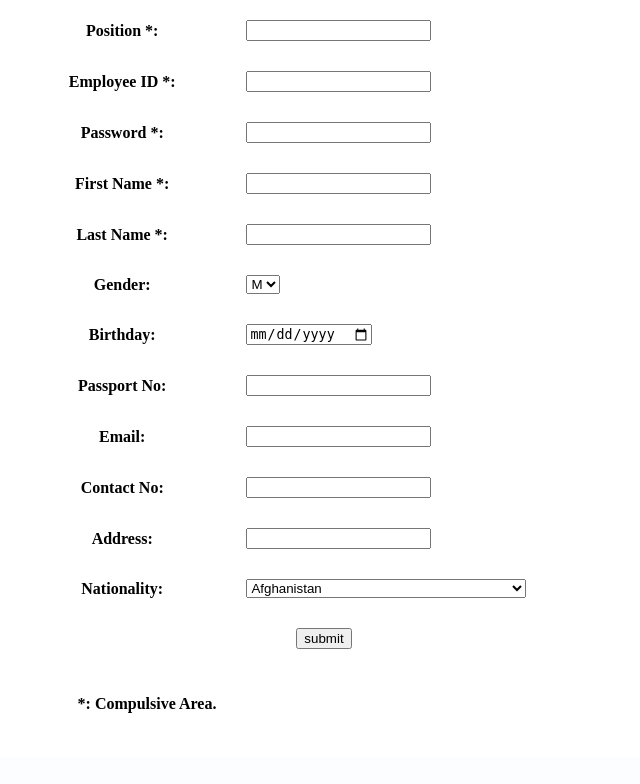
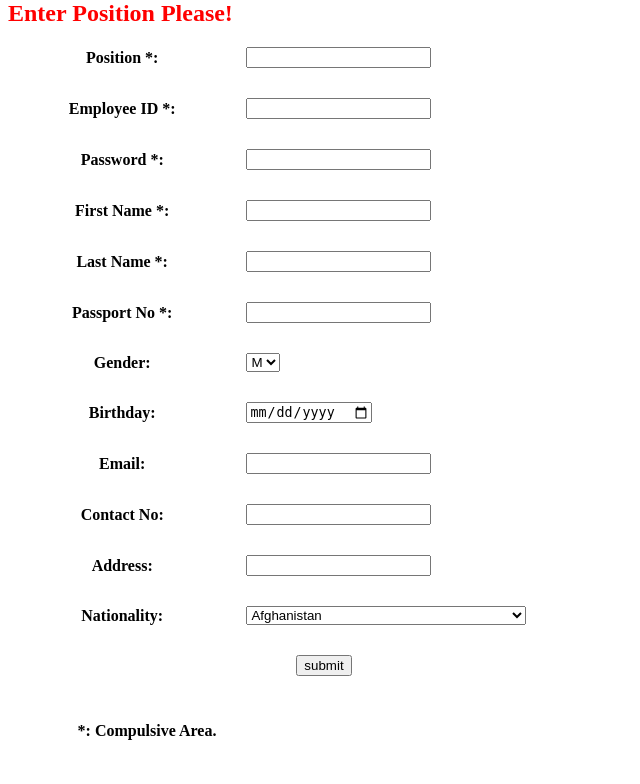
Before and after one commit to BaiXF/CS2102, a PHP site: page /admin/new_user.php in a window 1280 px wide. Shown: the part 118-902 px from the top of the page, without its empty margins (0-640 px from the left). Before the commit the page ends 831 px from the top, so only its background shows below. Run offline with PHP 8.4, Linux system fonts and the light colour scheme; data that the repository does not hold is empty.

Commit message:
settled foreign key cnstrt

```diff
--- a/admin/index_admin.php
+++ b/admin/index_admin.php
@@ -1,7 +1,7 @@
 <?php
-session_start();
+// session_start();
 
-if ($_POST['username']){
+if (isset($_POST['username'])){
 
 	$user = 'root';
 	$pass = '';
--- a/admin/manage_users.php
+++ b/admin/manage_users.php
@@ -1,7 +1,7 @@
 <?php
-session_start();
+// session_start();
 
-	if(isset($_SESSION['username'])){
+	// if(isset($_SESSION['username'])){
 
 	    if (isset($_POST['query'])){
 
@@ -21,7 +21,7 @@ session_start();
   		else{
     		$errorMsg = "You are not logged in yet.";
   		}
-	}
+	// }
 ?>
 
 <!doctype html>
--- a/admin/new_user.php
+++ b/admin/new_user.php
@@ -1,14 +1,26 @@
 <?php
   // session_start();
-
-  if ($_POST['position'] && $_POST['employeeID'] && $_POST['password'] && $_POST['firstname'] && $_POST['lastname']){
 
       $user = 'root';
       $pass = '';
       $db = 'biz_tripper';
 
       $db = new mysqli('localhost', $user, $pass, $db) or die("Unable to connect to DB");
-      $errorMsg = "";
+      $error_msg = "";
+
+      if(!isset($_POST["position"]))
+        $error_msg="Enter Position Please!";
+      else if(!isset($_POST["employeeID"]))
+        $error_msg="Enter EmployeeID Please!";
+      else if(!isset($_POST["password"]))
+        $error_msg="Enter Password Please!";
+      else if(!isset($_POST["firstname"]))
+        $error_msg="Enter First Name Please!";
+      else if(!isset($_POST["lastname"]))
+        $error_msg="Enter Last Name Please!";
+      else if(!isset($_POST["passportNo"]))
+        $error_msg="Enter Passport Number Please!";
+      else{
 
       $position     =  strip_tags($_POST["position"]);
       $employeeID   =  strip_tags($_POST["employeeID"]);
@@ -22,32 +34,19 @@
       $contactNo    =  strip_tags($_POST["contactNo"]);
       $address      =  strip_tags($_POST["address"]);
       $nationality  =  strip_tags($_POST["country"]);
-      echo  $position;
-      echo $employeeID;
-      echo $password   ;
-      echo $firstname   ;
-      echo $lastname     ;
-      echo $gender       ;
 
 
-      // $sql1 = "INSERT INTO employee (employeeID, pwd) VALUES ('{$employeeID}', '{$password}')";
-
-  // $sql2 = "INSERT INTO profile (employeeID, firstName, lastName ) VALUES ( 'lll','llllll','llll')";
-      $sql = "INSERT INTO test ('employee_id') VALUES ('aaaaaa')";
-
-      // $sql2 = "INSERT INTO profile (employeeID, firstName, lastName, email, address, contactNo, Nationality, sex, passportNo, dob，position ) VALUES ( '{$employeeID}', '{$firstname}','{$lastname}','{$email}', '{$address}',  '{$contactNo}', '{$nationality}'，'{$gender}', '{$passportNo}', '{$birthday}', '{$position}')";
+      $sql1 = "INSERT INTO employee (employeeID, pwd) VALUES ('{$employeeID}', '{$password}')";
+      $sql2 = "INSERT INTO profile (employeeID, firstName, lastName, email, address, contactNo, nationality, sex, passportNo, dob, position) VALUES ('{$employeeID}','{$firstname}','{$lastname}', '{$email}', '{$address}', '{$contactNo}', '{$nationality}', '{$gender}', '{$passportNo}', '{$birthday}', '{$position}')";
 
       // mysql_query($sql1,$db) or die(mysql_error());
       // mysql_query($sql2,$db) or die(mysql_error());
-      $result1 = $db->query($sql);
+      $result1 = $db->query($sql1);
       // if ($result1==false){  die("No record inserted!"); }
-      // $result2 = $db->query($sql2);
-      // if ($result2==false){
-      //   die(mysql_error());
+      $result2 = $db->query($sql2);
+      // if ($result1==true && $result2==false){
+      //     $result3 = $db->query("DELETE FROM employeeID WHERE employeeID = '{$employeeID}' ");
       // }
-      //   $result3 = $db->query("DELETE FROM employeeID WHERE employeeID = '{$employeeID}' ");
-      //   die("No record inserted!"); }
-
       $db->close();
   }
 ?>
@@ -71,6 +70,8 @@
 </div>
 
 <div id="wrapper">
+<div class="error"><?php
+    echo $error_msg; ?></div>
 
 <form action="" method="post">
 <table cellpadding="10" cellspacing="10" width="50%">
@@ -94,6 +95,10 @@
     <th scope="row">Last Name *: </th>
     <td><input name="lastname" type="text"></td>
   </tr>
+   <tr>
+    <th scope="row">Passport No *: </th>
+    <td><input name="passportNo" type="text"></td>
+  </tr>
   <tr>
     <th scope="row">Gender: </th>
     <td><select name="gender">
@@ -105,10 +110,6 @@
     <th scope="row">Birthday: </th>
     <td><input type="date" name="birthday"></td>
     </tr>
-  <tr>
-    <th scope="row">Passport No: </th>
-    <td><input name="passportNo" type="text"></td>
-  </tr>
   <tr>
     <th scope="row">Email: </th>
     <td><input type="email" name="email"></td>
--- a/index.php
+++ b/index.php
@@ -1,7 +1,7 @@
 <?php
 session_start();
 
-if ($_POST['username']){
+if (isset($_POST['username'])){
 
 	$user = 'root';
 	$pass = '';
@@ -26,7 +26,7 @@ if ($_POST['username']){
 
 		$errorMsg = "<h3><center>Your Employee ID or your Password is incorrect. <br/> Please try again or contact the HR.<center></h3>";
 	}
-if($_POST['forgot']){
+if(isset($_POST['forgot'])){
 	$errorMsg =  "<h3><center>Please approach the HR with your id card to reset your password. <center></h3>";
 }
 }
--- a/main.css
+++ b/main.css
@@ -15,16 +15,18 @@ h2{
 	text-align:center;
 	padding: 5px;
 }
-
+*/
 .error{
 	color:#F00;
-	text-align:center;
+	text-align:left;
+	font-size: 24px;
+	font-weight: bold;
 }
 
 input, select{
 	max-width : 400px;
 }
-*/
+
 
 #header{
 	background:url(images/header_bg.jpg) repeat-x;
```
Also changed, not shown: admin/delete_user.php (added), admin/search_user.php (added), admin/update_user.php (added).
